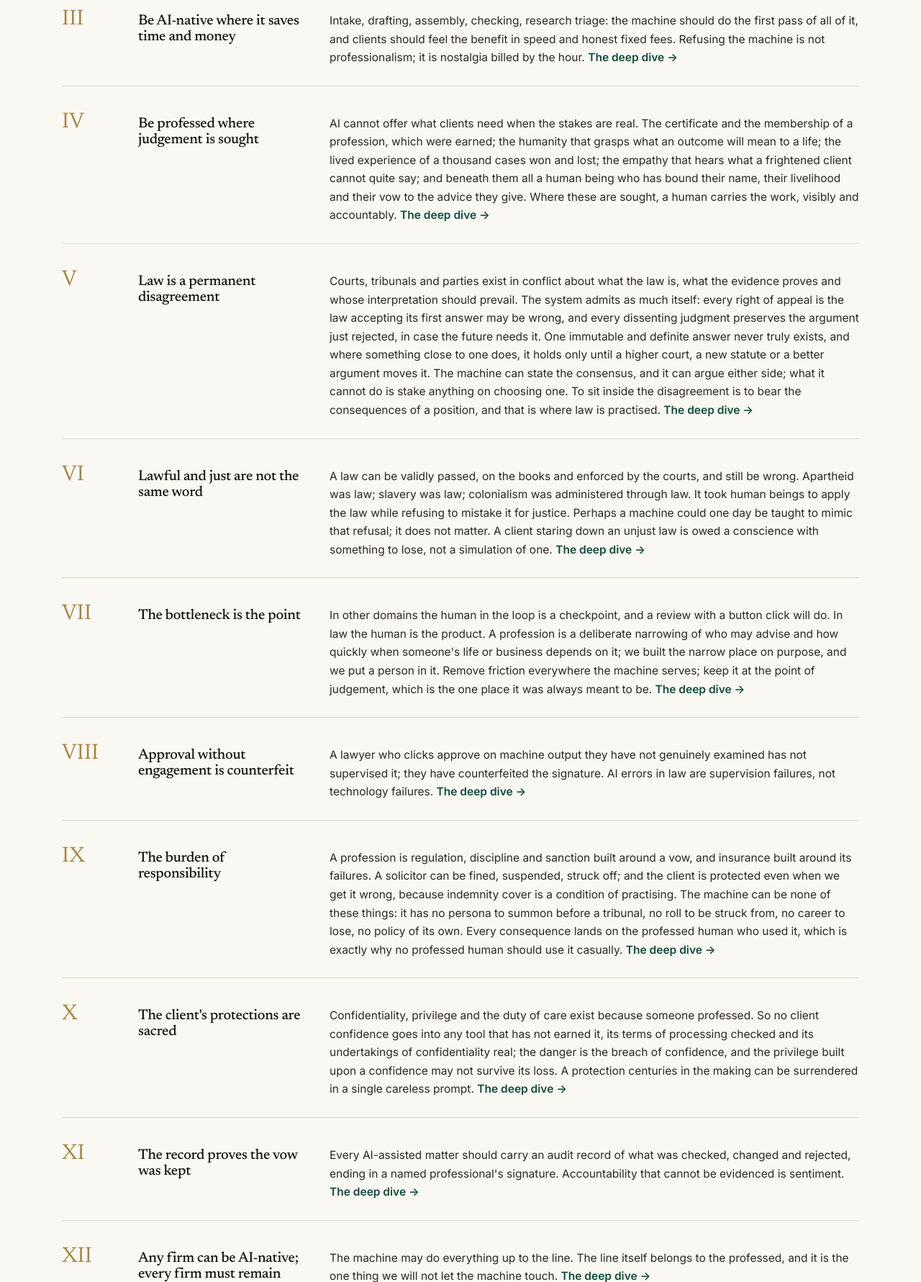
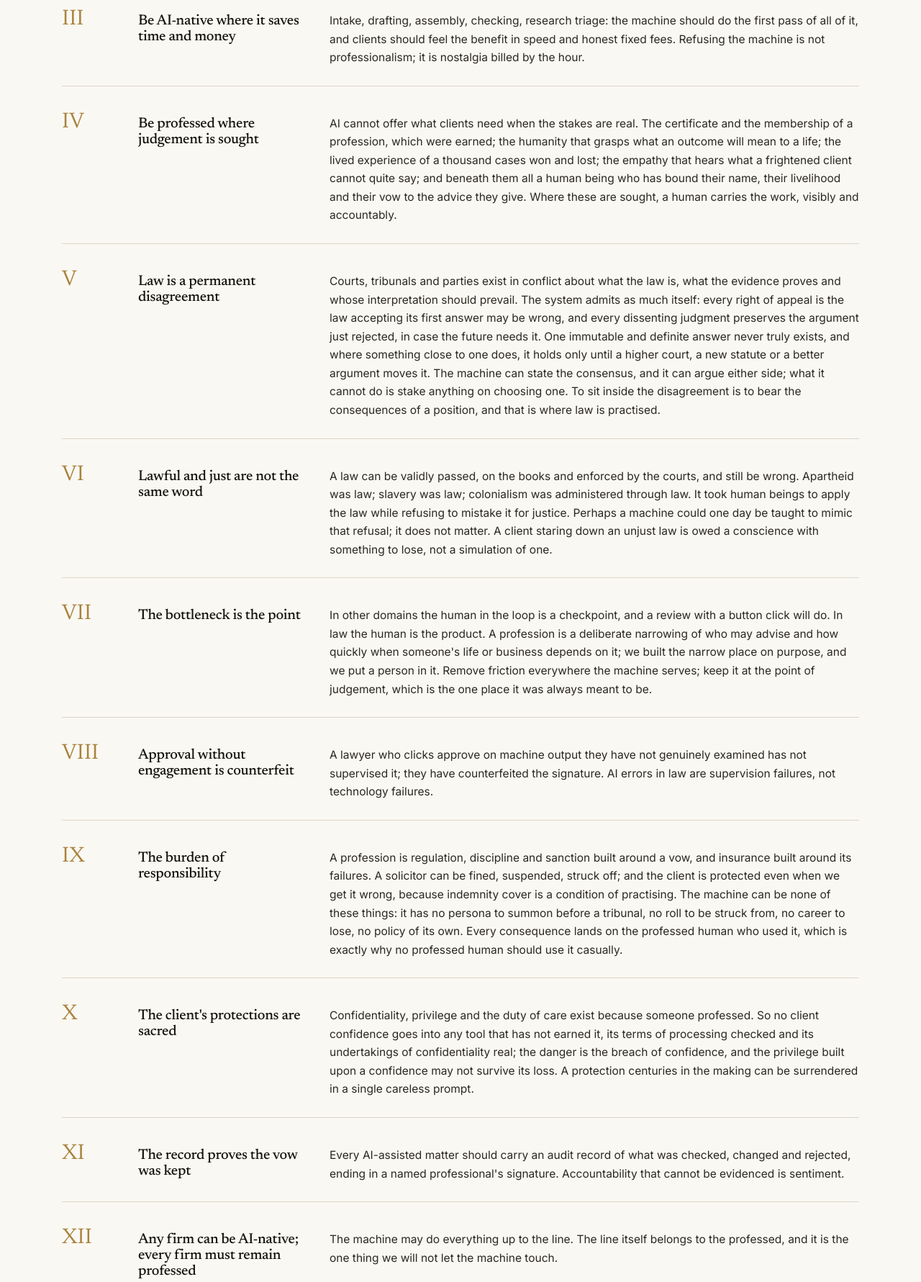
Before and after one commit to cbmak75/professed, a plain HTML site: page manifesto.html in a window 1280 px wide. Shown: the part 1019-2800 px from the top of the page at 72% size. Drawn offline with Linux system fonts and the light colour scheme.

Commit message:
Remove per-declaration deep dive links from the manifesto

```diff
--- a/manifesto.html
+++ b/manifesto.html
@@ -80,62 +80,62 @@
       <div class="step" id="i">
         <span class="n">I</span>
         <h4>A profession is a vow, not a job</h4>
-        <p>To profess is to declare publicly and be bound. A professional is not just someone who is paid to do something; a professional is someone who has professed, and remains answerable to that declaration every working day. <a href="deep-dive/declaration-i-a-profession-is-a-vow-not-a-job.html" style="color:var(--green);font-weight:600;white-space:nowrap">The deep dive &rarr;</a></p>
+        <p>To profess is to declare publicly and be bound. A professional is not just someone who is paid to do something; a professional is someone who has professed, and remains answerable to that declaration every working day.</p>
       </div>
       <div class="step" id="ii">
         <span class="n">II</span>
         <h4>The machine can draft; a lawyer can profess</h4>
-        <p>AI can produce competent legal work at machine speed and near zero cost, and we embrace it. But it has taken no vow, sits on no roll, owes no duty to the court and stakes nothing when it is wrong. What it produces is material, not advice; advice comes into existence at the moment a person who has professed takes responsibility for it, and that moment is the product, the protection and the point. <a href="deep-dive/declaration-ii-the-machine-can-draft-a-lawyer-can-profess.html" style="color:var(--green);font-weight:600;white-space:nowrap">The deep dive &rarr;</a></p>
+        <p>AI can produce competent legal work at machine speed and near zero cost, and we embrace it. But it has taken no vow, sits on no roll, owes no duty to the court and stakes nothing when it is wrong. What it produces is material, not advice; advice comes into existence at the moment a person who has professed takes responsibility for it, and that moment is the product, the protection and the point.</p>
       </div>
       <div class="step" id="iii">
         <span class="n">III</span>
         <h4>Be AI-native where it saves time and money</h4>
-        <p>Intake, drafting, assembly, checking, research triage: the machine should do the first pass of all of it, and clients should feel the benefit in speed and honest fixed fees. Refusing the machine is not professionalism; it is nostalgia billed by the hour. <a href="deep-dive/declaration-iii-be-ai-native-where-it-saves-time-and-money.html" style="color:var(--green);font-weight:600;white-space:nowrap">The deep dive &rarr;</a></p>
+        <p>Intake, drafting, assembly, checking, research triage: the machine should do the first pass of all of it, and clients should feel the benefit in speed and honest fixed fees. Refusing the machine is not professionalism; it is nostalgia billed by the hour.</p>
       </div>
       <div class="step" id="iv">
         <span class="n">IV</span>
         <h4>Be professed where judgement is sought</h4>
-        <p>AI cannot offer what clients need when the stakes are real. The certificate and the membership of a profession, which were earned; the humanity that grasps what an outcome will mean to a life; the lived experience of a thousand cases won and lost; the empathy that hears what a frightened client cannot quite say; and beneath them all a human being who has bound their name, their livelihood and their vow to the advice they give. Where these are sought, a human carries the work, visibly and accountably. <a href="deep-dive/declaration-iv-be-professed-where-judgement-is-sought.html" style="color:var(--green);font-weight:600;white-space:nowrap">The deep dive &rarr;</a></p>
+        <p>AI cannot offer what clients need when the stakes are real. The certificate and the membership of a profession, which were earned; the humanity that grasps what an outcome will mean to a life; the lived experience of a thousand cases won and lost; the empathy that hears what a frightened client cannot quite say; and beneath them all a human being who has bound their name, their livelihood and their vow to the advice they give. Where these are sought, a human carries the work, visibly and accountably.</p>
       </div>
       <div class="step" id="v">
         <span class="n">V</span>
         <h4>Law is a permanent disagreement</h4>
-        <p>Courts, tribunals and parties exist in conflict about what the law is, what the evidence proves and whose interpretation should prevail. The system admits as much itself: every right of appeal is the law accepting its first answer may be wrong, and every dissenting judgment preserves the argument just rejected, in case the future needs it. One immutable and definite answer never truly exists, and where something close to one does, it holds only until a higher court, a new statute or a better argument moves it. The machine can state the consensus, and it can argue either side; what it cannot do is stake anything on choosing one. To sit inside the disagreement is to bear the consequences of a position, and that is where law is practised. <a href="deep-dive/declaration-v-law-is-a-permanent-disagreement.html" style="color:var(--green);font-weight:600;white-space:nowrap">The deep dive &rarr;</a></p>
+        <p>Courts, tribunals and parties exist in conflict about what the law is, what the evidence proves and whose interpretation should prevail. The system admits as much itself: every right of appeal is the law accepting its first answer may be wrong, and every dissenting judgment preserves the argument just rejected, in case the future needs it. One immutable and definite answer never truly exists, and where something close to one does, it holds only until a higher court, a new statute or a better argument moves it. The machine can state the consensus, and it can argue either side; what it cannot do is stake anything on choosing one. To sit inside the disagreement is to bear the consequences of a position, and that is where law is practised.</p>
       </div>
       <div class="step" id="vi">
         <span class="n">VI</span>
         <h4>Lawful and just are not the same word</h4>
-        <p>A law can be validly passed, on the books and enforced by the courts, and still be wrong. Apartheid was law; slavery was law; colonialism was administered through law. It took human beings to apply the law while refusing to mistake it for justice. Perhaps a machine could one day be taught to mimic that refusal; it does not matter. A client staring down an unjust law is owed a conscience with something to lose, not a simulation of one. <a href="deep-dive/declaration-vi-lawful-and-just-are-not-the-same-word.html" style="color:var(--green);font-weight:600;white-space:nowrap">The deep dive &rarr;</a></p>
+        <p>A law can be validly passed, on the books and enforced by the courts, and still be wrong. Apartheid was law; slavery was law; colonialism was administered through law. It took human beings to apply the law while refusing to mistake it for justice. Perhaps a machine could one day be taught to mimic that refusal; it does not matter. A client staring down an unjust law is owed a conscience with something to lose, not a simulation of one.</p>
       </div>
       <div class="step" id="vii">
         <span class="n">VII</span>
         <h4>The bottleneck is the point</h4>
-        <p>In other domains the human in the loop is a checkpoint, and a review with a button click will do. In law the human is the product. A profession is a deliberate narrowing of who may advise and how quickly when someone's life or business depends on it; we built the narrow place on purpose, and we put a person in it. Remove friction everywhere the machine serves; keep it at the point of judgement, which is the one place it was always meant to be. <a href="deep-dive/declaration-vii-the-bottleneck-is-the-point.html" style="color:var(--green);font-weight:600;white-space:nowrap">The deep dive &rarr;</a></p>
+        <p>In other domains the human in the loop is a checkpoint, and a review with a button click will do. In law the human is the product. A profession is a deliberate narrowing of who may advise and how quickly when someone's life or business depends on it; we built the narrow place on purpose, and we put a person in it. Remove friction everywhere the machine serves; keep it at the point of judgement, which is the one place it was always meant to be.</p>
       </div>
       <div class="step" id="viii">
         <span class="n">VIII</span>
         <h4>Approval without engagement is counterfeit</h4>
-        <p>A lawyer who clicks approve on machine output they have not genuinely examined has not supervised it; they have counterfeited the signature. AI errors in law are supervision failures, not technology failures. <a href="deep-dive/declaration-viii-approval-without-engagement-is-counterfeit.html" style="color:var(--green);font-weight:600;white-space:nowrap">The deep dive &rarr;</a></p>
+        <p>A lawyer who clicks approve on machine output they have not genuinely examined has not supervised it; they have counterfeited the signature. AI errors in law are supervision failures, not technology failures.</p>
       </div>
       <div class="step" id="ix">
         <span class="n">IX</span>
         <h4>The burden of responsibility</h4>
-        <p>A profession is regulation, discipline and sanction built around a vow, and insurance built around its failures. A solicitor can be fined, suspended, struck off; and the client is protected even when we get it wrong, because indemnity cover is a condition of practising. The machine can be none of these things: it has no persona to summon before a tribunal, no roll to be struck from, no career to lose, no policy of its own. Every consequence lands on the professed human who used it, which is exactly why no professed human should use it casually. <a href="deep-dive/declaration-ix-the-burden-of-responsibility.html" style="color:var(--green);font-weight:600;white-space:nowrap">The deep dive &rarr;</a></p>
+        <p>A profession is regulation, discipline and sanction built around a vow, and insurance built around its failures. A solicitor can be fined, suspended, struck off; and the client is protected even when we get it wrong, because indemnity cover is a condition of practising. The machine can be none of these things: it has no persona to summon before a tribunal, no roll to be struck from, no career to lose, no policy of its own. Every consequence lands on the professed human who used it, which is exactly why no professed human should use it casually.</p>
       </div>
       <div class="step" id="x">
         <span class="n">X</span>
         <h4>The client's protections are sacred</h4>
-        <p>Confidentiality, privilege and the duty of care exist because someone professed. So no client confidence goes into any tool that has not earned it, its terms of processing checked and its undertakings of confidentiality real; the danger is the breach of confidence, and the privilege built upon a confidence may not survive its loss. A protection centuries in the making can be surrendered in a single careless prompt. <a href="deep-dive/declaration-x-the-clients-protections-are-sacred.html" style="color:var(--green);font-weight:600;white-space:nowrap">The deep dive &rarr;</a></p>
+        <p>Confidentiality, privilege and the duty of care exist because someone professed. So no client confidence goes into any tool that has not earned it, its terms of processing checked and its undertakings of confidentiality real; the danger is the breach of confidence, and the privilege built upon a confidence may not survive its loss. A protection centuries in the making can be surrendered in a single careless prompt.</p>
       </div>
       <div class="step" id="xi">
         <span class="n">XI</span>
         <h4>The record proves the vow was kept</h4>
-        <p>Every AI-assisted matter should carry an audit record of what was checked, changed and rejected, ending in a named professional's signature. Accountability that cannot be evidenced is sentiment. <a href="deep-dive/declaration-xi-the-record-proves-the-vow-was-kept.html" style="color:var(--green);font-weight:600;white-space:nowrap">The deep dive &rarr;</a></p>
+        <p>Every AI-assisted matter should carry an audit record of what was checked, changed and rejected, ending in a named professional's signature. Accountability that cannot be evidenced is sentiment.</p>
       </div>
       <div class="step" id="xii">
         <span class="n">XII</span>
         <h4>Any firm can be AI-native; every firm must remain professed</h4>
-        <p>The machine may do everything up to the line. The line itself belongs to the professed, and it is the one thing we will not let the machine touch. <a href="deep-dive/declaration-xii-any-firm-can-be-ai-native-every-firm-must-remain-professed.html" style="color:var(--green);font-weight:600;white-space:nowrap">The deep dive &rarr;</a></p>
+        <p>The machine may do everything up to the line. The line itself belongs to the professed, and it is the one thing we will not let the machine touch.</p>
       </div>
     </div>
     <div style="text-align:center;margin-top:60px"><img src="seal-green-wax.svg" alt="The professed seal, pressed in green wax" style="width:176px;height:176px;display:inline-block"></div>
```
